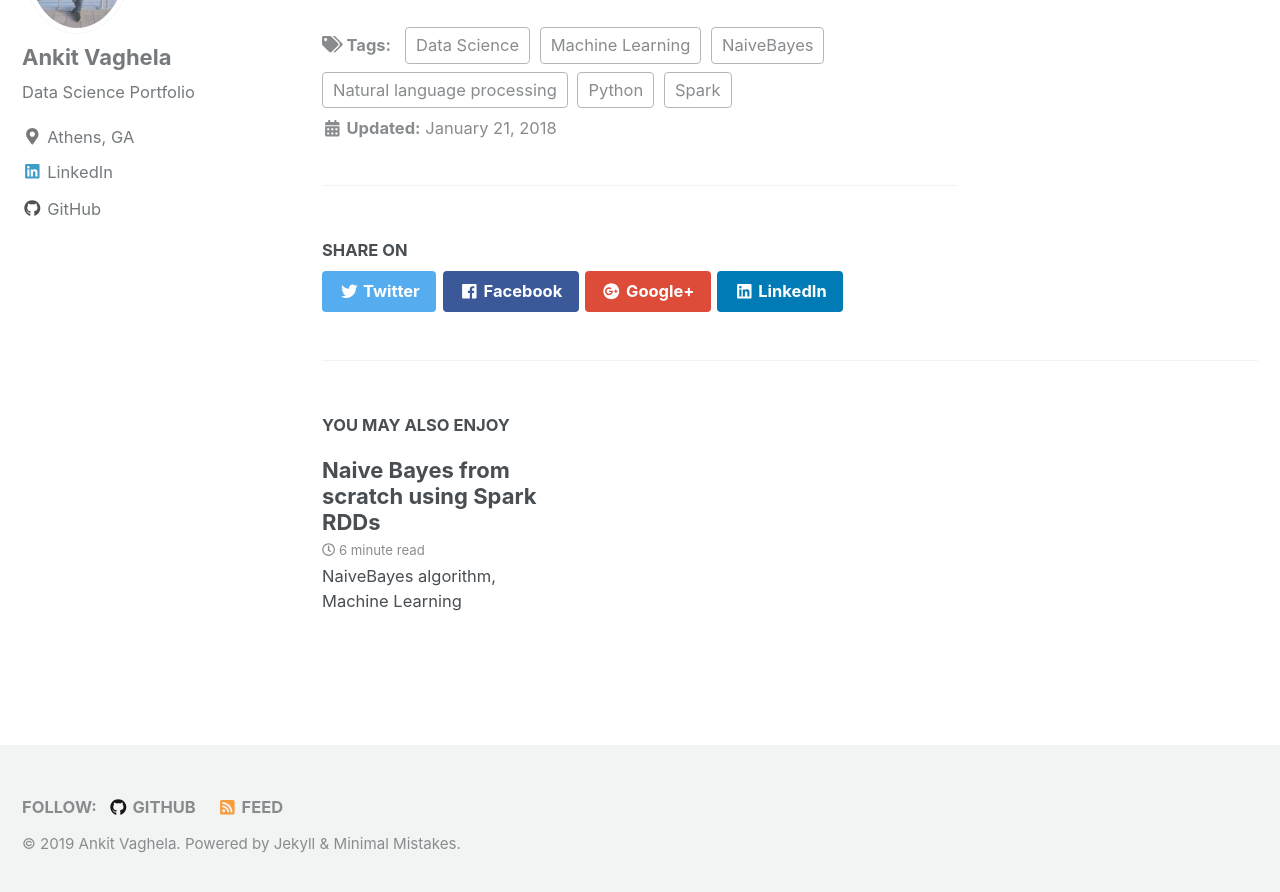
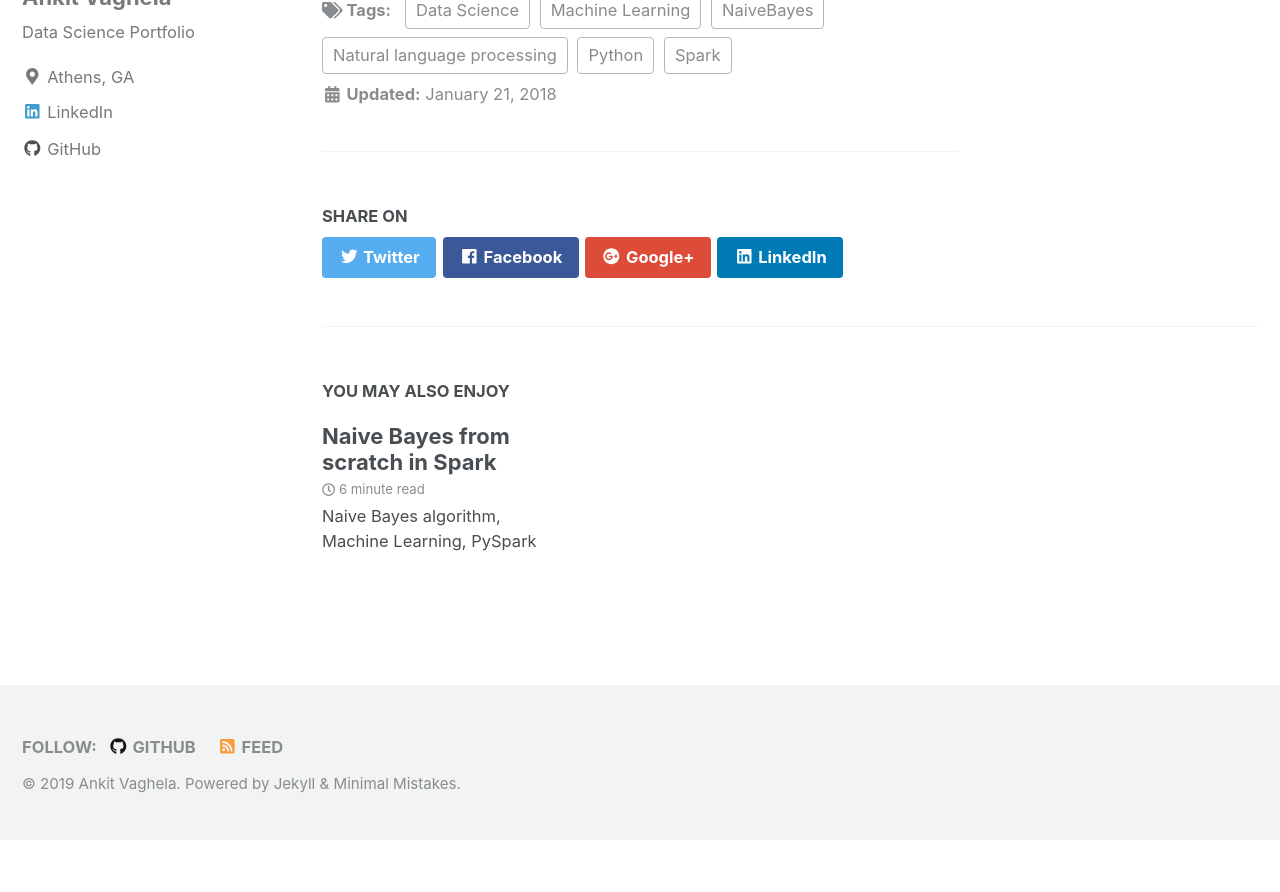
Before and after one commit to ankit-vaghela30/ankit-vaghela30.github.io, a Jekyll site: the page built from _posts/2018-01-21-naivebayes.md, in a window 1280 px wide and 900 px high, scrolled down 7082 px. Shown: the top 892 px of the window. Built offline with Jekyll 4.4.1, drawn with Linux system fonts in a browser that asks for light colours; nearby versions of some CDN libraries; formulas are drawn with MathJax 3; after the commit the page ends 7922 px from its top, so only the background shows below that; some of the changed text lies outside the part shown.

Commit message:
about changed

```diff
--- a/_posts/2018-01-21-naivebayes.md
+++ b/_posts/2018-01-21-naivebayes.md
@@ -1,10 +1,10 @@
 ---
-title: "Naive Bayes from scratch using Spark RDDs"
+title: "Naive Bayes from scratch in Spark"
 date: 2018-01-21
 tags: [NaiveBayes, Spark, Machine Learning, Data Science, Natural language processing, Python]
 #header:
 #  image: "/images/perceptron/percept.jpg"
-excerpt: "NaiveBayes algorithm, Machine Learning"
+excerpt: "Naive Bayes algorithm, Machine Learning, PySpark"
 mathjax: "true"
 ---
 
```
